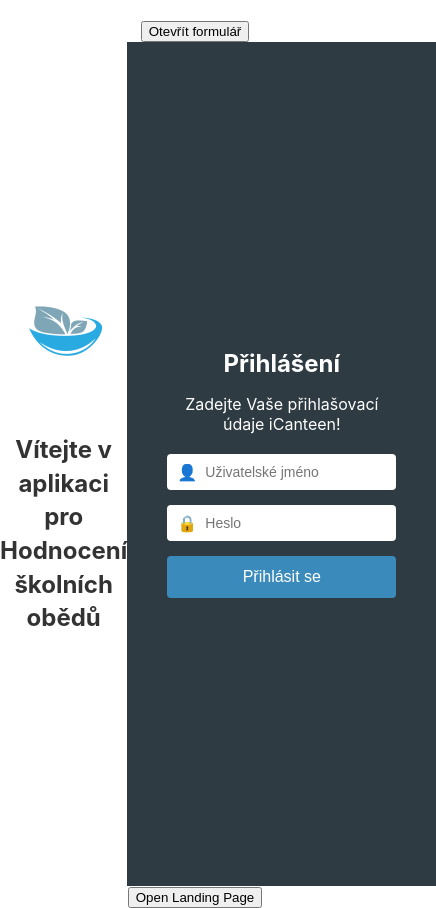
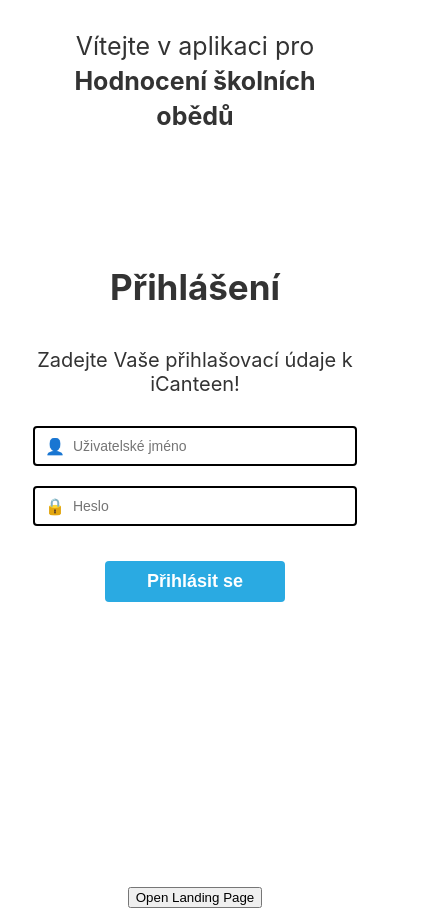
Before and after one commit to Thastertyn/hodnoceni-obedu, a React (Create React App) app in the folder frontend/: page / in a window 390 px wide. Both pictures are taken after a click on the button "Open Login Page". Shown: the whole page, 436 px wide, since content can reach past the window. Built offline with nearby package versions, Linux system fonts and the light colour scheme.

Commit message:
Login Page responsiveness
desktop, tablet and mobile

```diff
--- a/frontend/src/components/LoginPage.jsx
+++ b/frontend/src/components/LoginPage.jsx
@@ -8,14 +8,14 @@ export default function LoginPage() {
       {/* Levá část */}
       <div className="left-section">
         <img src={logo} alt="logo" className="logo" />
-        <h2>Vítejte v aplikaci pro<br />Hodnocení školních obědů</h2>
+        <p>Vítejte v aplikaci pro<br /><span>Hodnocení školních obědů</span></p>
       </div>
 
       {/* Pravá část */}
       <div className="right-section">
         <div className="login-form">
           <h2>Přihlášení</h2>
-          <p>Zadejte Vaše přihlašovací údaje iCanteen!</p>
+          <p>Zadejte Vaše přihlašovací údaje k iCanteen!</p>
 
           <div className="input-container">
             <span className="icon">👤</span>
--- a/frontend/src/css/login_page.css
+++ b/frontend/src/css/login_page.css
@@ -1,4 +1,4 @@
-/* Kontejner zabírá celou výšku okna pro rozdělení 50/50 */
+/* Kontejner zabírá celou výšku okna */
 .login-container {
   display: flex;
   height: 100vh;
@@ -9,7 +9,7 @@
 /* Levá část (logo, text) */
 .left-section {
   flex: 1;
-    background-color: #fff; /* Bílá */
+  background-color: #fff;
   display: flex;
   flex-direction: column;
   justify-content: center;
@@ -21,42 +21,52 @@
   margin-bottom: 20px;
 }
 
-  .left-section h2 {
+.left-section p {
   color: #333;
   text-align: center;
-    max-width: 250px;
+  max-width: 310px;
   line-height: 1.4;
+  font-size: 25px;
+}
+.left-section span {
+  font-weight: bold;
 }
 
-  /* Pravá část (tmavé pozadí s formulářem) */
+/* Pravá část (formulář) */
 .right-section {
   flex: 1;
-    background-color: #2f3b42; /* Tmavší šedá / modro-šedá */
+  background-color: #2f3b42;
   display: flex;
   justify-content: center;
   align-items: center;
 }
 
-  /* Přihlašovací formulář uprostřed pravé části */
+/* Přihlašovací formulář */
 .login-form {
-    background-color: transparent; /* Bez pozadí, nebo lze přidat poloprůhledné */
+  background-color: transparent;
   padding: 40px;
   border-radius: 8px;
   text-align: center;
   color: #fff;
-    max-width: 300px;
+  max-width: 350px;
   width: 100%;
+  display: flex;
+  flex-direction: column;
+  align-items: center;
 }
 
 .login-form h2 {
   margin-bottom: 10px;
+  text-align: center;
 }
 
 .login-form p {
   margin-bottom: 20px;
+  font-size: 14px;
+  text-align: center;
 }
 
-  /* Kontejner pro jeden řádek ikona + input */
+/* Inputy */
 .input-container {
   display: flex;
   align-items: center;
@@ -64,11 +74,14 @@
   border-radius: 4px;
   margin-bottom: 15px;
   padding: 0 10px;
+  border: 2px solid white; /* Bílý outline pro desktop */
+  width: 100%;
+  max-width: 300px;
 }
 
 .input-container .icon {
   margin-right: 8px;
-    color: #555; /* Barva emotikon / SVG, pokud použijete Font Awesome, bude jiná */
+  color: #555;
 }
 
 .input-container input {
@@ -79,18 +92,150 @@
   padding: 10px 0;
 }
 
-  /* Tlačítko pro přihlášení */
+/* Tlačítko */
 .login-button {
-    width: 100%;
-    padding: 12px;
+  width: 70%; /* Užší tlačítko než inputy */
+  max-width: 200px;
+  padding: 10px;
   border: none;
   border-radius: 4px;
-    background-color: #3a8bbb;
+  background-color: #2aaae2;
   color: #fff;
-    font-size: 16px;
+  font-size: 18px;
   cursor: pointer;
+  margin-top: 10px;
+  font-weight: bold;
 }
 
 .login-button:hover {
-    background-color: #2f7ba3;
+  background-color: #2287b3;
 }
+
+/* Responzivní styly */
+
+/* Tablet verze */
+@media (max-width: 1024px) {
+  .login-container {
+      flex-direction: column;
+  }
+
+  .left-section {
+      display: flex;
+      flex: 0;
+      flex-direction: row;
+      justify-content: center;
+      align-items: center;
+      padding: 20px;
+      margin-top: 40px;
+  }
+
+  .logo {
+      width: 100px;
+      margin-bottom: 0;
+      margin-right: 10px;
+  }
+
+  .left-section h2 {
+      max-width: 100%;
+      text-align: left;
+  }
+
+  .right-section {
+      background-color: #fff;
+      flex: none;
+      padding: 20px;
+      display: flex;
+      justify-content: center;
+      align-items: center;
+      margin-bottom: 40px;
+  }
+
+  .login-form {
+      color: #333;
+      max-width: 400px;
+  }
+
+  .login-form h2 {
+    font-size: 35px;
+    margin-bottom: 20px;
+}
+
+  .login-form p {
+    font-size: 18px;
+  }
+
+  .input-container {
+      border: 2px solid black;
+      margin-bottom: 30px;
+  }
+}
+
+/* Mobilní verze */
+@media (max-width: 768px) {
+  .login-container {
+      flex-direction: column;
+      justify-content: center;
+  }
+
+  .left-section {
+      display: flex;
+      justify-content: center; /* Centrovaný text */
+      align-items: center;
+      flex: 0;
+      padding: 20px;
+      text-align: center;
+      height: 110px;
+      margin-top: 60px;
+  }
+
+  .logo {
+      display: none; /* Skryje jen logo, ale nechá text */
+  }
+
+  .left-section h2 {
+      text-align: center; /* Centrovaný text na mobilu */
+      max-width: 90%;
+      font-size: 26px;
+  }
+
+  .right-section {
+      background-color: #fff;
+      width: 100%;
+      display: flex;
+      flex-direction: column;
+      justify-content: center;
+      align-items: center;
+      flex: 1;
+      padding: 40px 0;
+      margin-bottom: 300px
+
+  }
+
+  .login-form {
+      color: #333;
+      max-width: 90%;
+      display: flex;
+      flex-direction: column;
+      justify-content: center;
+      align-items: center;
+  }
+
+  .login-form h2 {
+      font-size: 35px;
+  }
+
+  .login-form p {
+    font-size: 20px;
+  }
+
+  .input-container {
+    border: 2px solid black;
+    margin: 10px;
+  }
+
+  .login-button {
+      width: 80%;
+      max-width: 180px;
+      margin-top: 25px;
+  }
+}
```
Lines whose indentation alone changed are shown as unchanged.
